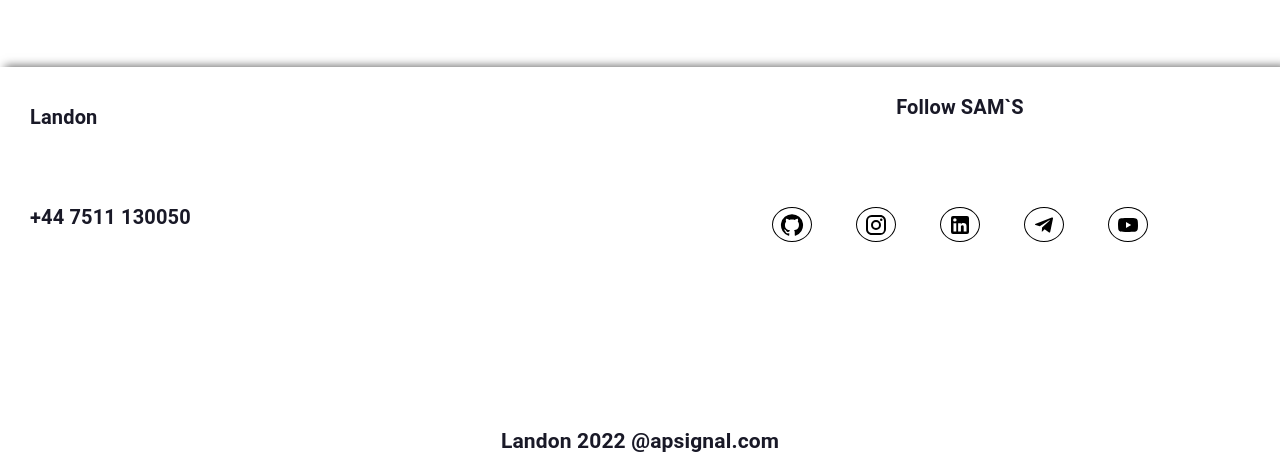
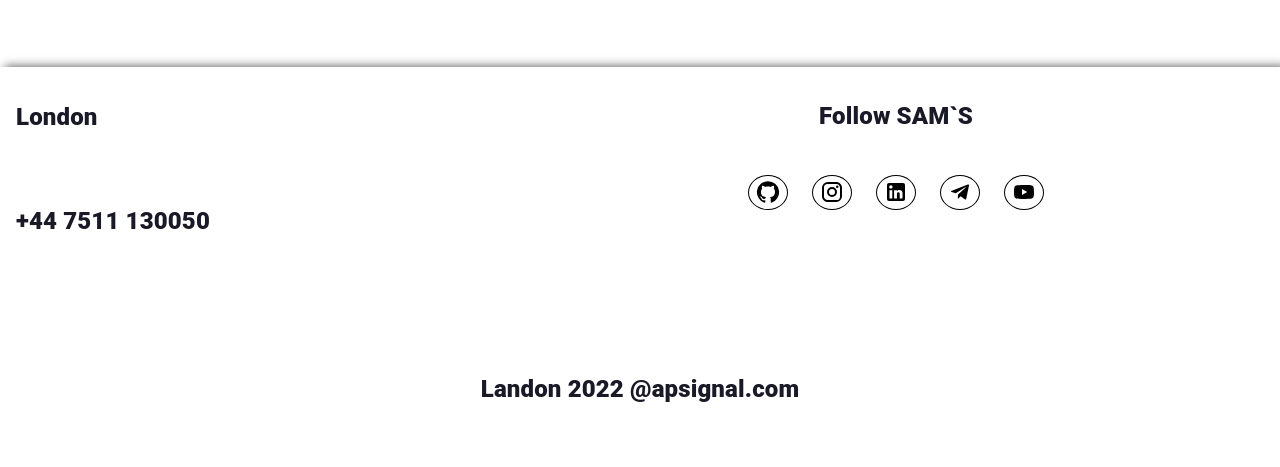
Before and after one commit to pouryaghazizadeh/react-app-aps1, a React (Create React App) app in the folder client/: page / in a window 1280 px wide. Shown: the part 2442-2909 px from the top of the page. After the commit the page ends 2859 px from the top, so only its background shows below. Built offline with nearby package versions, Linux system fonts and the light colour scheme.

Commit message:
fix footer

```diff
--- a/client/src/components/footer/Footer.js
+++ b/client/src/components/footer/Footer.js
@@ -12,62 +12,90 @@ export const styleFooter = makeStyles((theme) => {
   return {
     containerFooter: {
       boxShadow: "6px 0px 9px 1px rgba(0,0,0,0.6)",
-      paddingTop: "15px",
+      // paddingTop: "15px",
       with: "100%",
-      height: "400px",
+
       background: theme.palette.background.default,
       position: "relative",
       textAlign: "center",
+      [theme.breakpoints.up("xs")]: {
+        height: "450px",
+      },
+      [theme.breakpoints.up("md")]: {
+        height: "350px",
+      },
     },
-    containerTextInfo: {
+    containerInformation: {
+      // background: "green",
+      position: "relative",
       [theme.breakpoints.up("xs")]: {
+        height: "35%",
+        width: "100%",
         display: "flex",
+
+        alignItems: "center",
+      },
+      [theme.breakpoints.up("sm")]: {
         width: "50%",
-        flexDirection: "colum",
-        justifyContent: "space-between",
-        height: "20%",
+        height: "70%",
+      },
+    },
+    boxTitle: {
+      position: "absolute",
+      left: "0",
+
+      // background: "pink",
+      [theme.breakpoints.up("xs")]: {
+        paddingLeft: "1.3rem",
+        width: "50%",
+        height: "100%",
+        display: "flex",
+        flexDirection: "column",
+        alignItems: "flex-start",
+        justifyContent: "space-around",
       },
       [theme.breakpoints.up("sm")]: {
         display: "none",
       },
     },
-    textStyle: {
+    titleStyle: {
       color: theme.palette.text.primary,
-      fontWeight: "bold",
-
+      fontSize: "1.5rem",
+      fontWeight: "900",
+    },
+    // box contain value location and phone number
+    boxInfoText: {
+      // background: "red",
+      position: "absolute",
       [theme.breakpoints.up("xs")]: {
-        fontSize: "20px",
+        right: "0",
+        paddingLeft: "1rem",
+        display: "flex",
+        flexDirection: "column",
+        alignItems: "flex-start",
+        justifyContent: "space-around",
+        width: "58%",
+        height: "100%",
+      },
+      [theme.breakpoints.up("sm")]: {
+        height: "70%",
+        width: "100%",
+        paddingTop: "2rem",
+        left: "0",
+        top: "0",
+        justifyContent: "space-between",
       },
     },
-    containerInfo: {
+    infoStyleText: {
+      color: theme.palette.text.primary,
+      fontSize: "1.5rem",
+      fontWeight: "900",
+    },
 
-      [theme.breakpoints.up("xs")]: {
-        marginTop: "20px",
-        position: "absolute",
-        width: "50%",
-        height: "30%",
-        right: "0",
-        top: "0",
-        display: "flex",
-        flexDirection: "column",
-        justifyContent: "space-between",
-      },
-      [theme.breakpoints.up("sm")]: {
-        marginTop: "0px",
-        width: "50%",
-        height: "50%",
-        display: "flex",
-        flexDirection: "column",
-        justifyContent: "space-around",
-        alignItems: "flex-start",
-        left: "0",
-        top: "0",
-        paddingLeft: "30px",
-      },
-    },
     containerIcon: {
+      // background: "khaki",
       position: "absolute",
-      marginTop: "20px",
+
       width: "50%",
       right: "0",
       height: "50%",
@@ -75,40 +103,51 @@ export const styleFooter = makeStyles((theme) => {
       flexWrap: "wrap",
       justifyContent: "center",
       textAlign: "center",
-
-      gap: "20px",
-      paddingTop: "5px",
+      gap: "5",
+      paddingTop: "15px",
       [theme.breakpoints.up("xs")]: {
         width: "100%",
         textAlign: "start",
         bottom: "35px",
       },
       [theme.breakpoints.up("sm")]: {
-        width: "50%",
+        width: "60%",
+        height: "70%",
         textAlign: "center",
         top: "0",
+        alignItems: "flex-start",
+      },
+      [theme.breakpoints.up("md")]: {
+        height: "50%",
       },
     },
     textIcon: {
       alignItems: "center",
+      // background: "blue",
       width: "100%",
       color: theme.palette.text.primary,
-      height: "50px",
-      fontSize: "20px",
-      fontWeight: "bold",
+      fontSize: "1.5rem",
+      fontWeight: "900",
+      [theme.breakpoints.up("xs")]: {
+        padding: "1.5rem 0 0 1.3rem",
+        height: "60px",
+      },
+      [theme.breakpoints.up("md")]: {
+        padding: "1rem 0 0 0",
+      },
     },
 
     textCopyright: {
       position: "absolute",
       bottom: "10px",
-      fontWeight: "bold",
+      fontWeight: "900",
       width: "100%",
       color: theme.palette.text.primary,
       [theme.breakpoints.up("xs")]: {
-        fontSize: "17px",
+        fontSize: "1.2rem",
       },
       [theme.breakpoints.up("sm")]: {
-        fontSize: "21px",
+        fontSize: "1.5rem",
       },
     },
   };
@@ -118,48 +157,40 @@ const Footer = () => {
   const useStyle = styleFooter();
   return (
     <Box component="footer" className={useStyle.containerFooter}>
-      {footerData.information.map((value) => {
-        return (
-          <>
-            {/* container text information  */}
-            <Box
-              component="section"
-              variant="section"
-              className={useStyle.containerTextInfo}
-            >
+      {/* get information about location and phone number */}
+      <Box component="section" className={useStyle.containerInformation}>
+        {/* box get title */}
+        <Box component="section" className={useStyle.boxTitle}>
+          {footerData.information.map((value) => {
+            return (
+              <>
+                <Typography
+                  component="p"
+                  variant="p"
+                  className={useStyle.titleStyle}
+                >
+                  {value.title}
+                </Typography>
+              </>
+            );
+          })}
+        </Box>
+        {/* box get information data */}
+        <Box component="section" className={useStyle.boxInfoText}>
+          {footerData.information.map((value) => {
+            return (
               <Typography
                 component="p"
                 variant="p"
-                className={useStyle.textStyle}
-              >
-                {value.text}
-              </Typography>
-            </Box>
-          </>
-        );
-      })}
-      {/* container location and phone number */}
-      <Box
-        component="section"
-        variant="section"
-        className={useStyle.containerInfo}
-      >
-        {footerData.information.map((value) => {
-          return (
-            <>
-              {/* number */}
-              <Typography
-                component="p"
-                variant="p"
-                className={useStyle.textStyle}
+                className={useStyle.infoStyleText}
               >
                 {value.info}
               </Typography>
-            </>
-          );
-        })}
+            );
+          })}
+        </Box>
       </Box>
-      {/* icon */}
+      {/* icon container */}
       <Box
         component="section"
         variant="section"
@@ -173,7 +204,7 @@ const Footer = () => {
         >
           {footerData.followUs.text}
         </Typography>
-
+        {/*  get icons */}
         {footerData.followUs.links.map((value, i) => {
           const icons =
             value.text === "Github" ? (
@@ -193,11 +224,9 @@ const Footer = () => {
               button: "button",
             },
             url: value.url,
-            styleButton :{
-
+            styleButton: {
               height: "40px",
-              margin:"0",
-
+              margin: "0",
             },
 
             iconInfo: {
@@ -208,12 +237,11 @@ const Footer = () => {
                 borderRadiuses: "50%",
                 border: "1px solid black",
                 width: "40px",
-                height: "35px"
-
+                height: "35px",
               },
             },
           };
-          return <Buttons buttonInfo={iconInfo} />;
+          return <Buttons buttonInfo={iconInfo} key={i} />;
         })}
       </Box>
       {/* copy right text */}
--- a/client/src/constants/footer.json
+++ b/client/src/constants/footer.json
@@ -1,11 +1,11 @@
 {
   "information": [
       {
-      "text": "ADDRESS:",
-      "info": "Landon"
+      "title": "ADDRESS:",
+      "info": "London"
     },
     {
-      "text": "Tel:",
+      "title": "Tel:",
       "info": "+44 7511 130050"
     }
 
```
